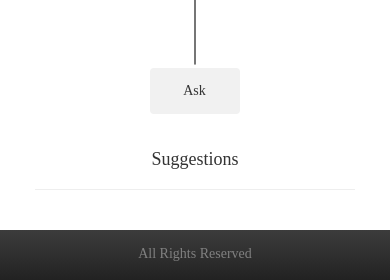
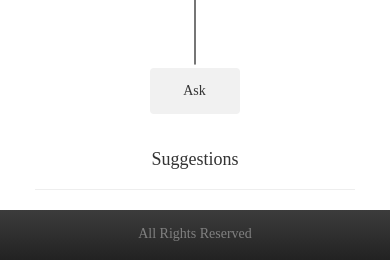
Before and after one commit to Christiaanben/quori, a Flask app: template app/templates/home.html in a window 390 px wide. Shown: the part 584-864 px from the top of the page. Run offline with Flask 2, Linux system fonts and the light colour scheme; the template is opened without the code that fills it, so the values that code supplies are empty; some libraries are stand-ins or nearby versions; some web fonts are replaced.

Commit message:
Update usertemplate.html

```diff
--- a/app/templates/usertemplate.html
+++ b/app/templates/usertemplate.html
@@ -182,7 +182,7 @@
         @media only screen and (max-width: 600px) {
             footer {
                 background-image: linear-gradient(to bottom, #3c3c3c 0, #222 100%);
-                position: inherit;
+                position: fixed;
                 bottom: 0;
                 width: 100%;
                 height: 50px;
@@ -200,7 +200,7 @@
         @media screen and (max-width: 991px) and (min-width: 601px) {
             footer {
                 background-image: linear-gradient(to bottom, #3c3c3c 0, #222 100%);
-                position: inherit;
+                position: fixed;
                 bottom: 0;
                 width: 100%;
                 height: 50px;
```
